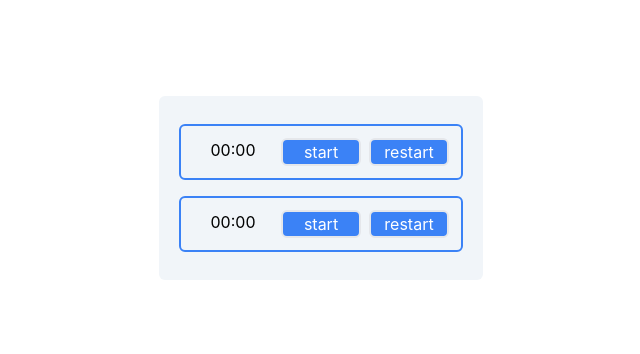
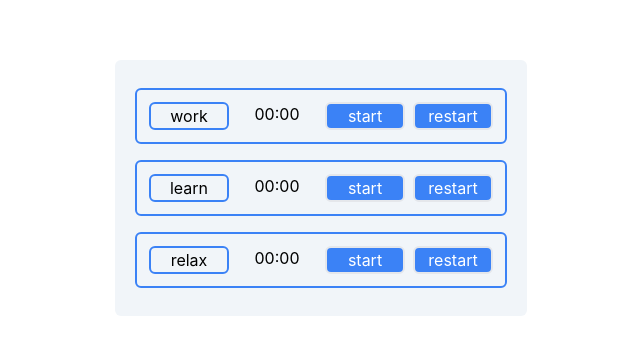
Before and after one commit to OrkWard/Timer, a React (Vite) app: page / in a window 1280 px wide. Shown: the part 212-566 px from the top of the page, without its empty margins (319-959 px from the left). Built offline with nearby package versions, Linux system fonts and the light colour scheme.

Commit message:
add a timer and description

```diff
--- a/package.json
+++ b/package.json
@@ -25,7 +25,6 @@
     "eslint": "~8.38.0",
     "eslint-plugin-react-hooks": "~4.6.0",
     "eslint-plugin-react-refresh": "~0.3.4",
-    "gh-pages": "^5.0.0",
     "postcss": "~8.4.24",
     "tailwindcss": "~3.3.2",
     "typescript": "~5.0.2",
--- a/src/App.tsx
+++ b/src/App.tsx
@@ -1,6 +1,6 @@
 import { useState, useEffect } from 'react'
 
-function Timer({ id }: { id: number }) {
+function Timer({ name, id }: { name: string, id: number }) {
   const [time, setTime] = useState(0);
   const [timeStart, setTimeStart] = useState(new Date().getTime());
   const [timeAccum, setTimeAccum] = useState(0);
@@ -36,7 +36,7 @@ function Timer({ id }: { id: number }) {
       setTimeAccum(timeRecord[id]);
       setTime(timeRecord[id]);
     }
-  }, []);
+  }, [id]);
 
   useEffect(() => {
     const intervalID = setInterval(() => {
@@ -54,11 +54,12 @@ function Timer({ id }: { id: number }) {
 
   return (
     <div className='flex space-x-2 border-2 border-blue-500 p-3 my-2 rounded-md'>
+      <span className='w-20 text-center border-2 border-blue-500 rounded-md' >{name}</span>
       <span className='w-20 text-center'>
-        { Math.trunc(time / 60000).toString().padStart(2, '0') + ':' + (Math.trunc(time / 1000) % 60).toString().padStart(2, '0')}
+        {Math.trunc(time / 60000).toString().padStart(2, '0') + ':' + (Math.trunc(time / 1000) % 60).toString().padStart(2, '0')}
       </span>
       <button className='bg-blue-500 border-2 text-white w-20 rounded-md' onClick={handlePause}>{running ? 'pause' : 'start'}</button>
-      <button className='bg-blue-500 border-2 text-white w-20 rounded-md' onClick={handleStop} disabled={running}>restart</button>
+      <button className='bg-blue-500 border-2 text-white w-20 rounded-md disabled:text-gray-400' onClick={handleStop} disabled={running}>restart</button>
     </div>
   )
 }
@@ -67,8 +68,9 @@ function App() {
   return (
     <>
       <div className='flex justify-items-center flex-col bg-slate-100 p-5 rounded-md'>
-        <Timer id={0} />
-        <Timer id={1} />
+        <Timer id={0} name='work' />
+        <Timer id={1} name='learn' />
+        <Timer id={2} name='relax' />
       </div>
       {/* <Timer startTime={10} /> */}
     </>
```
Also changed, not shown: 1 other file (tests, documents, lock files or other folders).
